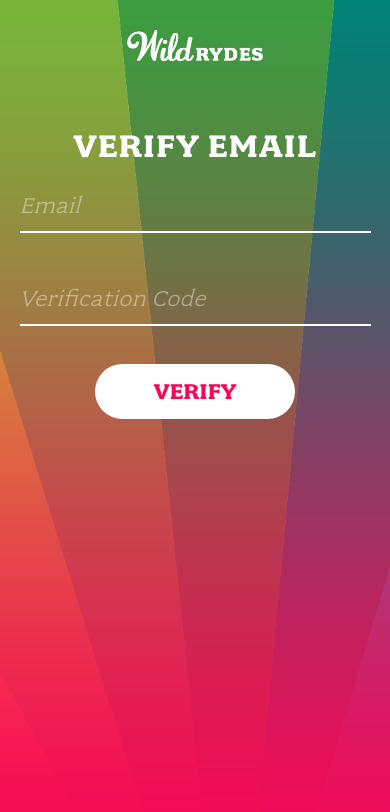
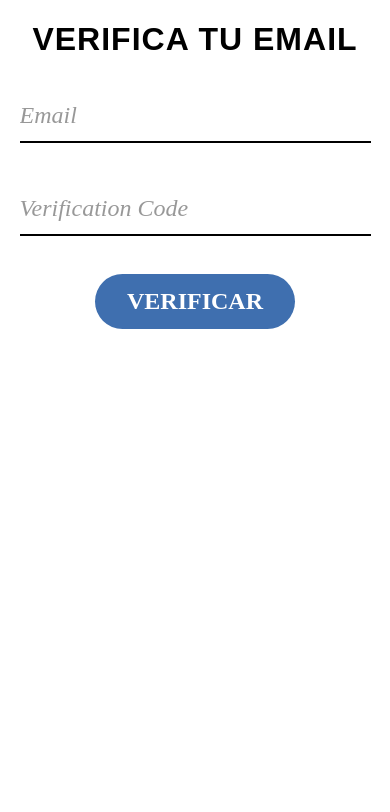
Before and after one commit to mxPorf/Folks4Code_Hackathon_BBVA_2020, a plain HTML site: page verify.html in a window 390 px wide. Drawn offline with Linux system fonts and the light colour scheme.

Commit message:
Adapted verification page

```diff
--- /dev/null
+++ b/css/verify.css
@@ -0,0 +1,146 @@
+@font-face {
+  font-family: SourceSansPro-Regular;
+  src: url('../fonts/source-sans-pro/SourceSansPro-Regular.ttf');
+}
+
+
+.form-wrap{
+    width: 35%;
+    margin: 0 auto;
+}
+
+.left-form{
+  width: 47.5%;
+
+  float: left;
+}
+
+.right-form{
+  width: 47.5%;
+
+  float: right;
+}
+
+
+@media screen and (max-width: 1200px) {
+  .form-wrap{
+    width: 90%;
+  }
+}
+
+
+@media screen and (max-width: 600px) {
+  .form-wrap{
+    width: 90%;
+  }
+
+  .left-form{
+    width: 100%;
+  }
+
+  .right-form{
+    width: 100%;
+  }
+}
+
+
+input[type=text], input[type=password], input[type=email] {
+    width: 100%;
+    padding: 12px 0;
+    margin: 10px 0 30px;
+    display: inline-block;
+    border: none;
+    border-bottom: 2px solid black;
+    box-sizing: border-box;
+    background: transparent;
+    outline: none;
+
+    font-family: "fairplex-wide";
+    font-size: 24px;
+    opacity: 1;
+    color: black;
+    font-weight: 400;
+
+    -webkit-transition: border-bottom 0.4s ease-in-out;
+    transition: border-bottom 0.4s ease-in-out;
+}
+
+input[type=text]:focus, input[type=password]:focus {
+    border-bottom: 2px solid black;
+}
+
+
+input[type=text]:valid, input[type=password]:valid {
+    border-bottom: 2px solid #f50856;
+} /* This is a quick fix to get an authorization / valid entry state without using JS */
+
+input[type=submit] {
+    width: 200px;
+    background-color: #3F6FAF;
+    color: white;
+    padding: 14px 20px;
+    margin: 8px auto 30px;
+    border: none;
+    border-radius: 40px;
+    cursor: pointer;
+    display: block;
+
+    font-family: "fairplex-wide";
+    font-size: 24px;
+    opacity: 1;
+    font-weight: 700;
+    text-transform: uppercase;
+
+    -webkit-transition: background-color 0.2s ease-in-out;
+    transition: background-color 0.2s ease-in-out;
+}
+
+input[type=submit]:hover {
+    background-color: #3498db;
+    color: white;
+}
+
+
+::-webkit-input-placeholder { /* Chrome */
+  color: black;
+  font-style: italic;
+  opacity: .4;
+
+  font-family: "fairplex-wide";
+  color: black;
+  font-weight: 400;
+}
+:-ms-input-placeholder { /* IE 10+ */
+  color: black;
+  font-style: italic;
+  opacity: .4;
+}
+::-moz-placeholder { /* Firefox 19+ */
+  color: black;
+  opacity: .4;
+  font-style: italic;
+}
+:-moz-placeholder { /* Firefox 4 - 18 */
+  color: black;
+  opacity: .4;
+  font-style: italic;
+}
+
+/*Titulo */
+
+h1{
+  color: black;
+  font-size: 48px;
+  font-weight: 700;
+  letter-spacing: 1px;
+  text-transform: uppercase;
+  text-align: center;
+  margin: 40px 0;
+}
+
+@media screen and (max-width: 1200px) {
+  h1{
+    margin: 60px 0 0;
+    font-size: 35px;
+  }
+}
--- a/verify.html
+++ b/verify.html
@@ -12,9 +12,9 @@
 
         <!-- Place favicon.ico and apple-touch-icon.png in the root directory -->
 
-        <link rel="stylesheet" href="css/font.css">
+        <link rel="stylesheet" href="css/verify.css">
         <link rel="stylesheet" href="css/normalize.css">
-        <link rel="stylesheet" href="css/index.css">
+        <!-- <link rel="stylesheet" href="css/index.css"> -->
         <link rel="stylesheet" href="/css/message.css">
     </head>
     <body>
@@ -34,18 +34,15 @@
             </div>
         </div>
 
-        <header>
-          <img src="images/logo.png">
-        </header>
 
 
         <section class="form-wrap">
-            <h1>Verify Email</h1>
+            <h1>Verifica tu email</h1>
             <form id="verifyForm">
               <input type="email" id="emailInputVerify" placeholder="Email" required>
               <input type="text" id="codeInputVerify" placeholder="Verification Code" pattern=".*" required>
 
-              <input type="submit" value="Verify">
+              <input type="submit" value="Verificar">
             </form>
         </section>
 
```
